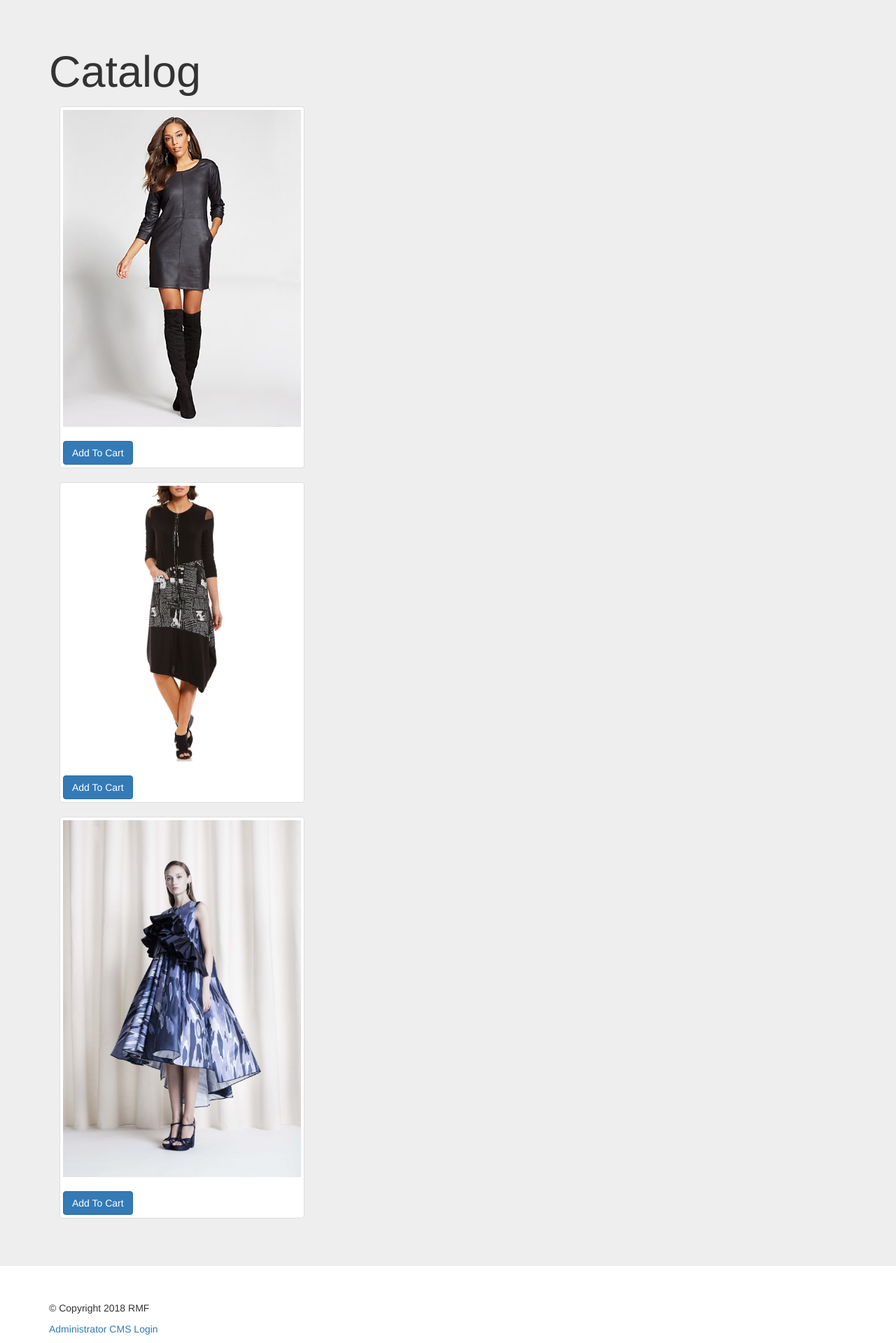
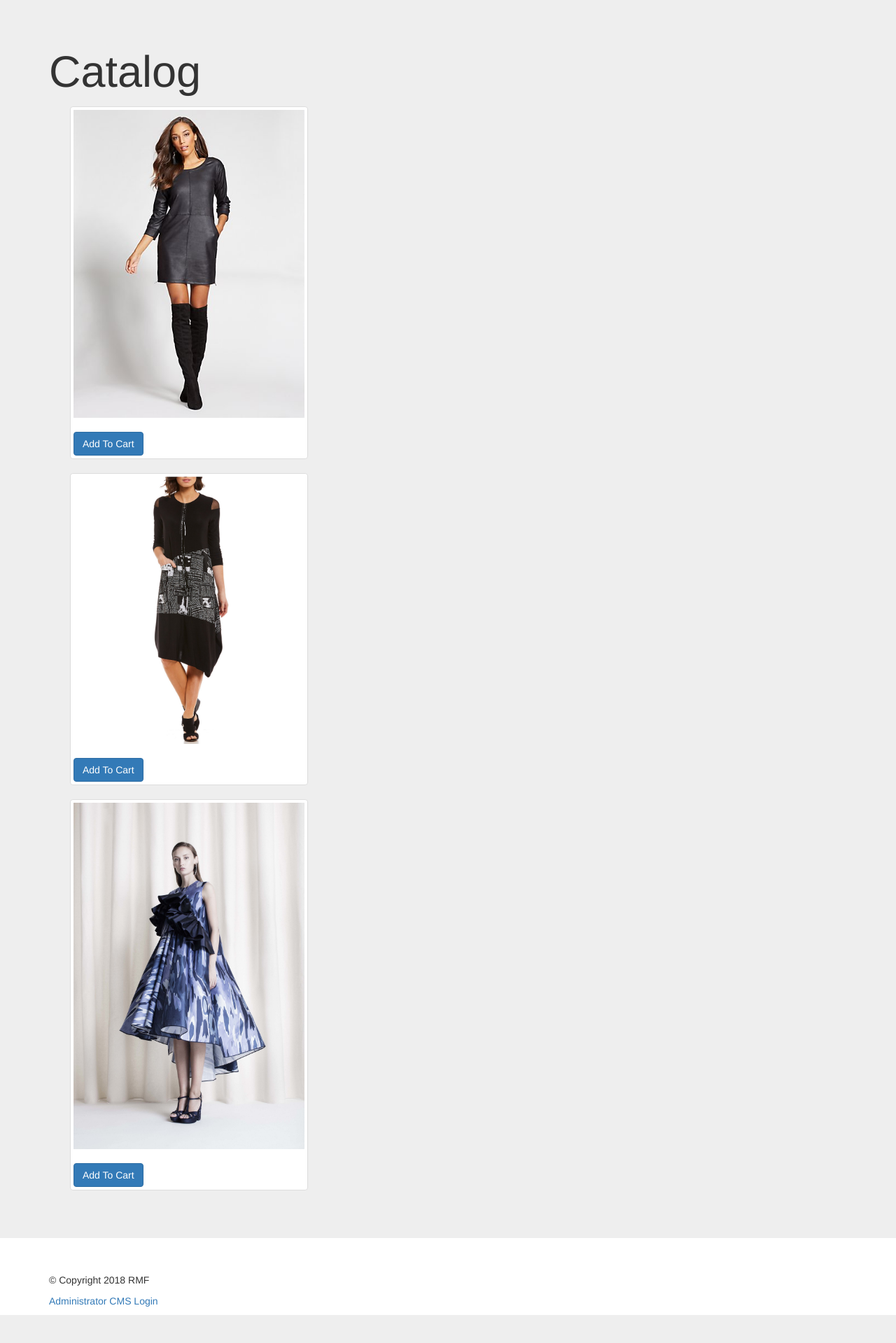
Before and after one commit to maxxam1990/AndreaDiChiara, a PHP site: page /catalog.php in a window 1280 px wide. Shown: the whole page at 70% size. After the commit the page ends 1879 px from the top, so only its background shows below. Run offline with PHP 8.4, Linux system fonts and the light colour scheme; data comes from the database, SQL or seed files in the repository; some libraries are stand-ins or nearby versions.

Commit message:
Commented out your code and update the code with image gallery

```diff
--- a/catalog.php
+++ b/catalog.php
@@ -78,7 +78,6 @@ mysqli_close($dbc); // Close the database connection.
         <link rel=\"stylesheet\" type=\"text/css\" href=\"https://maxcdn.bootstrapcdn.com/font-awesome/4.4.0/css/font-awesome.min.css\">
 
 		  <div class=\"container-fluid\">
-        <div class=\"row\">
         <div class=\"col-lg-4 col-sm-6\">
             <div class=\"thumbnail\">
          <img src='uploads/$imageurl[$i]'>
@@ -88,7 +87,7 @@ mysqli_close($dbc); // Close the database connection.
         </div>
 
 
-        </div>
+
 
 
         </div>
```
